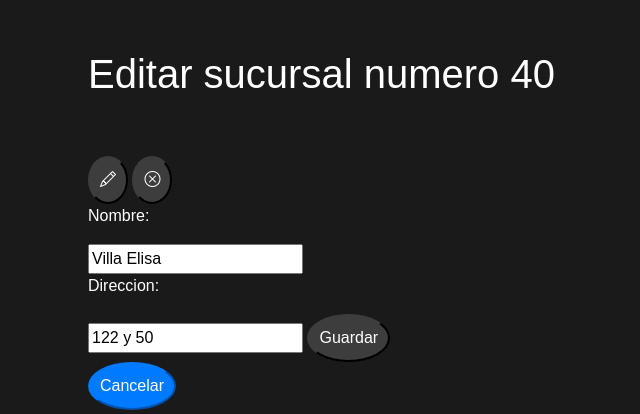
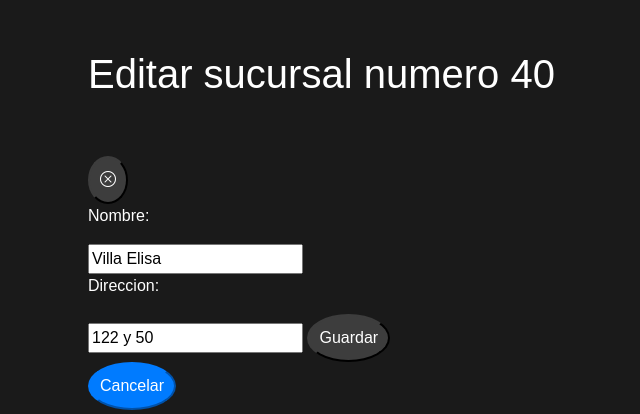
Before and after one commit to gretoide/Ferreplus, a Django app: page /editar-sucursal/40/ in a window 1280 px wide. Shown: the top 414 px of the page, without its empty margins (317-957 px from the left). Run offline with Django 5.2, Linux system fonts and the light colour scheme; data comes from the database, SQL or seed files in the repository; some libraries are stand-ins or nearby versions.

Commit message:
eliminacion de un boton, actualizacion de git??

```diff
--- a/ferreplus/templates/vista_administrador/editar_sucursal.html
+++ b/ferreplus/templates/vista_administrador/editar_sucursal.html
@@ -16,7 +16,6 @@
     </div>
         <div class="container">
             <div id='acciones' >
-                <a><button><i class="bi bi-pencil"></i></button></a>
                 <a><button><i class="bi bi-x-circle"></i></button></a>
             </div>
             <div>
```
